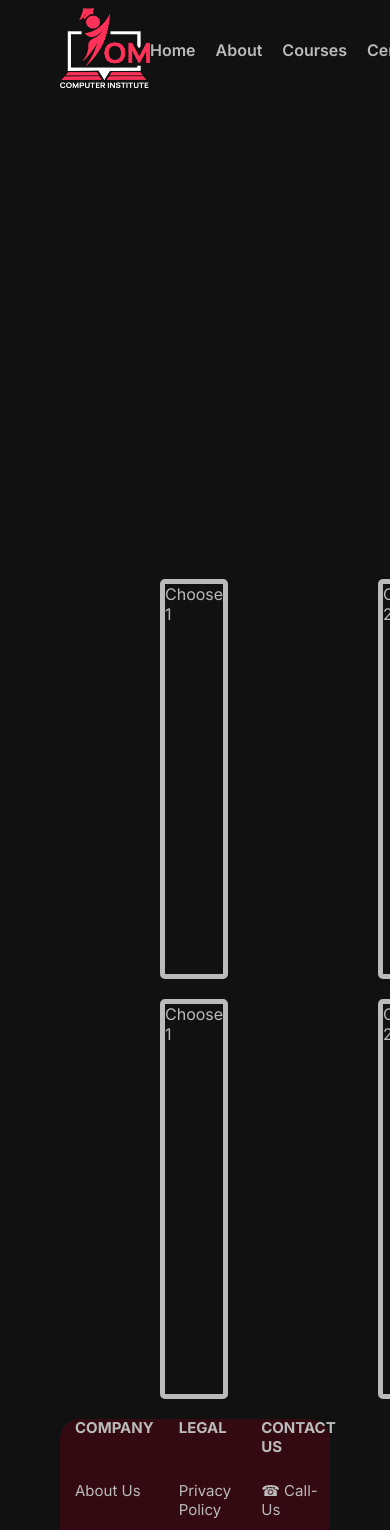
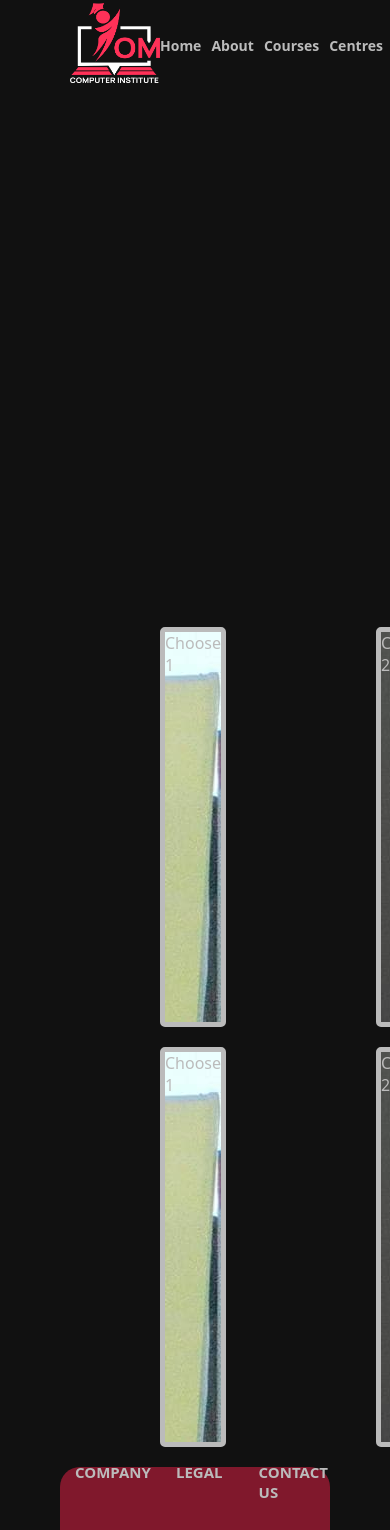
Before and after one commit to MAYANK-TRIPATH/Om-website, a Next.js app: page /centres in a window 390 px wide. Shown: the top 1530 px of the page. Built offline with nearby package versions, Linux system fonts and the light colour scheme.

Commit message:
navbar responsive

```diff
--- a/src/app/about/page.module.css
+++ b/src/app/about/page.module.css
@@ -35,7 +35,7 @@
 .imgDesc{
 font-size: xx-large;
 text-align: center;
-color: #ff839b;
+color: #e62b4f;
 }
 
 .title{
--- a/src/app/centres/page.module.css
+++ b/src/app/centres/page.module.css
@@ -28,4 +28,11 @@
         height: 400px;
         position: relative;
         margin-left: 100px;
+
     }
+    .item:nth-child(1) {
+        background: url("/Salori.jpg");
+    }
+    .item:nth-child(2) {
+        background: url("/Rajapur.jpg");
+    }
--- a/src/app/globals.css
+++ b/src/app/globals.css
@@ -2,6 +2,11 @@
  box-sizing: border-box;
  padding: 0;
  margin: 0;
+ font-family:system-ui, -apple-system, BlinkMacSystemFont, 'Segoe UI', Roboto, Oxygen, Ubuntu, Cantarell, 'Open Sans', 'Helvetica Neue', sans-serif;
+
+}
+:root{
+  --primary : #ff3058;
 }
 
 html,
@@ -29,6 +34,7 @@
 .dark {
   background-color: #111;
   color: #bbb;
+
 }
 
 .container {
--- a/src/components/footer/Footer.jsx
+++ b/src/components/footer/Footer.jsx
@@ -16,7 +16,7 @@
 
         <a href='/about'>About Us</a>
         <a href='/'>Privacy Policy</a>
-        <a href="tel:+916394788774" className="phone-link" aria-label="Call us">&#x260E; Call-Us</a>
+        <a href="tel:+91 75708 36804" className="phone-link" aria-label="Call us">&#x260E; Call-Us</a>
         <a href='/courses'>Courses</a>
         <a href='/link1'>Terms of Use</a>
         <a href="https://www.instagram.com/oci.skill/" className="instagram-link" aria-label="Instagram"> Instagram</a>
--- a/src/components/footer/footer.module.css
+++ b/src/components/footer/footer.module.css
@@ -7,9 +7,8 @@
   display: flex;
   align-items: center;
   justify-content: space-between ;
-  background-color: #330a12;
+  background-color: #80182c;
   border-radius: 20px 20px 0px 0px;
-
 }
 
 .linkGrid {
--- a/src/components/navbar/Navbar.jsx
+++ b/src/components/navbar/Navbar.jsx
@@ -40,6 +40,7 @@
 ];
 
 const Navbar = () => {
+
   return (
     <div className={styles.container}>
       <a href="/">
--- a/src/components/navbar/navbar.module.css
+++ b/src/components/navbar/navbar.module.css
@@ -22,3 +22,17 @@
 .links :hover {
     color: #ff3058;
 }
+@media (max-width: 768px) {
+    .container {
+      padding: 0 10px 10px 10px;
+    }
+
+    .logo {
+    font-size: 16px;
+    }
+
+    .links {
+    gap: 10px;
+    font-size: 14px;
+    }
+}
```
Also changed, not shown: public/Rajapur.jpg (added), public/Salori.jpg (added).
